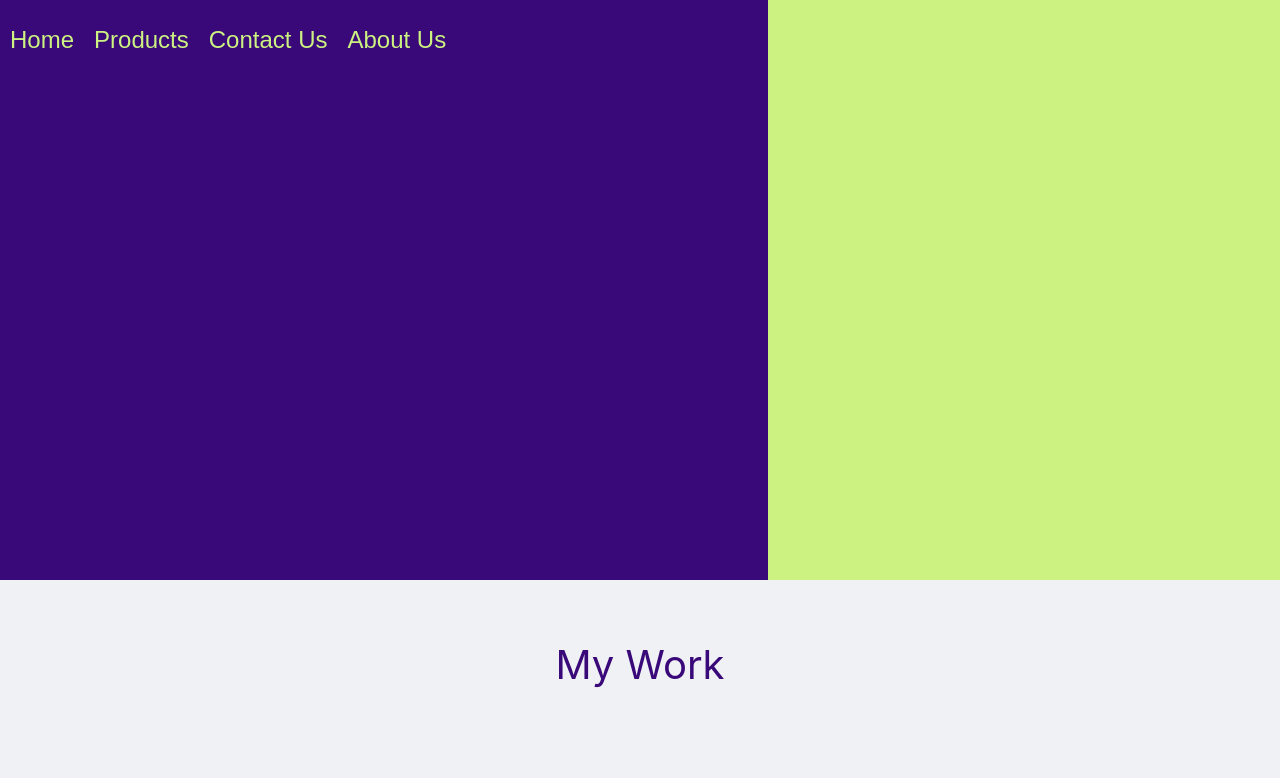
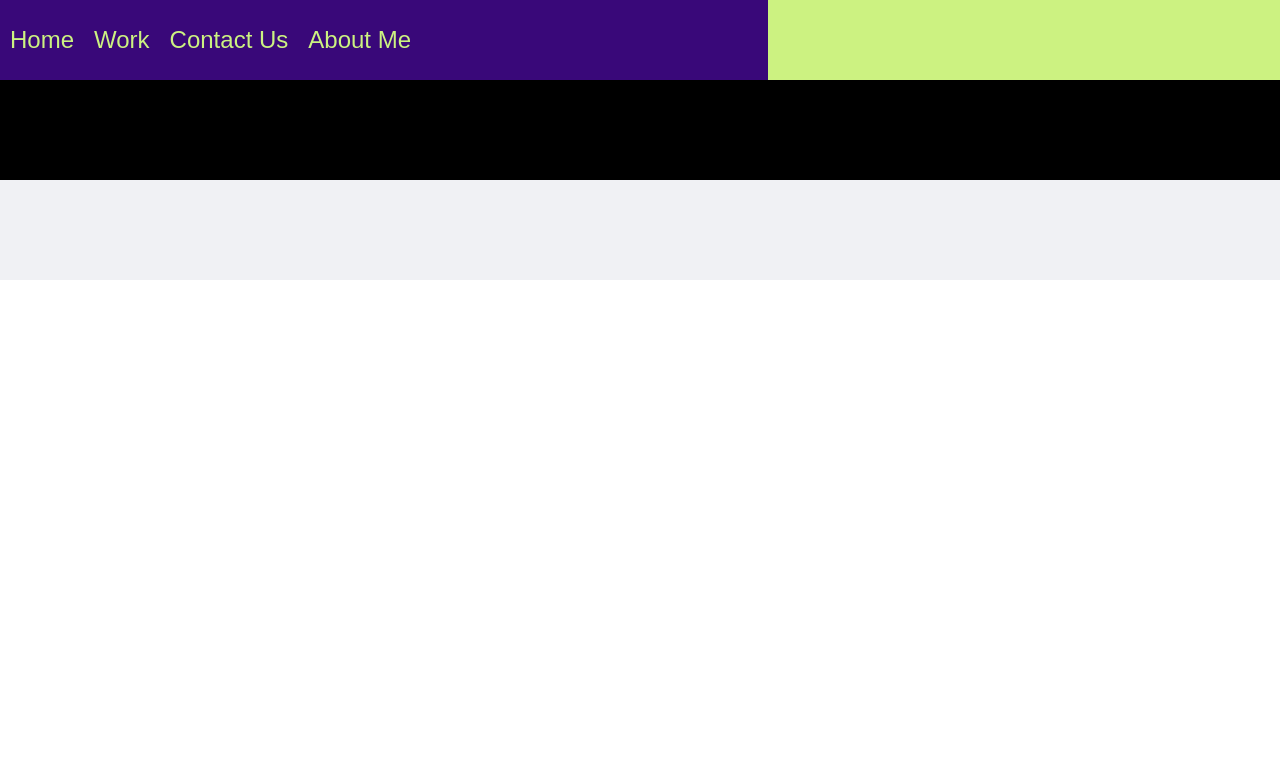
Before and after one commit to Danfirech/dan-portfolio, a React (Create React App) app: page /about in a window 1280 px wide. Shown: the top 778 px of the page. Built offline with nearby package versions, Linux system fonts and the light colour scheme.

Commit message:
figured out routes

```diff
--- a/src/App.js
+++ b/src/App.js
@@ -1,24 +1,34 @@
 import react from "react";
-import { BrowserRouter as Router, Routes, Route } from "react-router-dom";
+import {
+  BrowserRouter as Router,
+  Routes,
+  Route,
+  BrowserRouter,
+} from "react-router-dom";
 import Navbar from "./components/NavBar";
 import ProfilePic from "./components/ProfilePic";
 import TextComponent from "./components/TextComponent";
 import Work from "./components/Work";
 import AboutMe from "./components/AboutMe";
+import { WorkPageContainer } from "./styles/Work.style";
+import HomePage from "./pages/HomePage";
+import AboutMePage from "./pages/AboutMePage";
+import WorkPage from "./pages/WorkPage";
 
 function App() {
   return (
     <Router>
       <Navbar />
       <Routes>
-        <Route path="/" />
-        <Route path="/projects" />
-        <Route path="/about" />
+        <Route path="/" element={<HomePage />} />
+        <Route exact path="/work" element={<WorkPage />} />
+        <Route exact path="/home" element={<HomePage />} />
+        <Route exact path="/about" element={<AboutMePage />} />
       </Routes>
-      <ProfilePic />
+      {/* <ProfilePic />
       <TextComponent />
       <Work />
-      <AboutMe />
+      <AboutMe /> */}
     </Router>
   );
 }
--- a/src/components/NavBar.js
+++ b/src/components/NavBar.js
@@ -21,9 +21,9 @@ function Navbar() {
         <LeftContainer>
           <NavbarLinkContainer>
             <NavbarLink to="/"> Home</NavbarLink>
-            <NavbarLink to="/products"> Products</NavbarLink>
+            <NavbarLink to="/work"> Work</NavbarLink>
             <NavbarLink to="/contact"> Contact Us</NavbarLink>
-            <NavbarLink to="/about"> About Us</NavbarLink>
+            <NavbarLink to="/about"> About Me</NavbarLink>
             <OpenLinksButton
               onClick={() => {
                 setExtendNavbar((curr) => !curr);
@@ -39,8 +39,8 @@ function Navbar() {
         <NavbarExtendedContainer>
           <NavbarLinkExtended to="/"> Home</NavbarLinkExtended>
           <NavbarLinkExtended to="/products"> Products</NavbarLinkExtended>
-          <NavbarLinkExtended to="/contact"> Contact Us</NavbarLinkExtended>
-          <NavbarLinkExtended to="/about"> About Us</NavbarLinkExtended>
+          <NavbarLinkExtended to="/contact"> Contact Me</NavbarLinkExtended>
+          <NavbarLinkExtended to="/about"> About Me</NavbarLinkExtended>
         </NavbarExtendedContainer>
       )}
     </NavbarContainer>
--- /dev/null
+++ b/src/components/TestContainer.js
@@ -0,0 +1,13 @@
+import React from "react";
+
+import { PageContainer, Text, Test } from "../styles/Text.style";
+
+function TestComponent() {
+  return (
+    <PageContainer>
+      <Test />
+    </PageContainer>
+  );
+}
+
+export default TestComponent;
--- /dev/null
+++ b/src/pages/AboutMePage.js
@@ -0,0 +1,11 @@
+import Navbar from "../components/NavBar";
+
+import React from "react";
+import { BrowserRouter as Router, Routes, Route, Link } from "react-router-dom";
+import TestComponent from "../components/TestContainer";
+
+function AboutMe() {
+  return <TestComponent />;
+}
+
+export default AboutMe;
--- /dev/null
+++ b/src/pages/HomePage.js
@@ -0,0 +1,21 @@
+import Navbar from "../components/NavBar";
+
+import React from "react";
+import { BrowserRouter as Router, Routes, Route, Link } from "react-router-dom";
+import Work from "../components/Work";
+import ProfilePic from "../components/ProfilePic";
+import TextComponent from "../components/TextComponent";
+import AboutMe from "../components/AboutMe";
+
+function HomePage() {
+  return (
+    <div>
+      <ProfilePic />
+      <TextComponent />
+      <Work />
+      <AboutMe />
+    </div>
+  );
+}
+
+export default HomePage;
--- /dev/null
+++ b/src/pages/WorkPage.js
@@ -0,0 +1,9 @@
+import React from "react";
+import { BrowserRouter as Router, Routes, Route, Link } from "react-router-dom";
+import TestComponent from "../components/TestContainer";
+
+function WorkPage() {
+  return <TestComponent />;
+}
+
+export default WorkPage;
--- a/src/styles/Text.style.js
+++ b/src/styles/Text.style.js
@@ -13,3 +13,9 @@ export const Text = styled.div`
   padding-top: 60px;
   font-size: 40px;
 `;
+
+export const Test = styled.div`
+  width: 100%;
+  height: 50%;
+  background-color: black;
+`;
```
Also changed, not shown: src/pages/WorkPageJavscript.js (deleted, +0 -23 lines), src/styles/ButtonOne.Style.js (+0 -7 lines).
